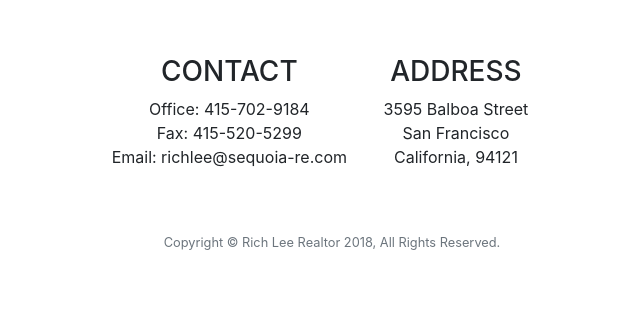
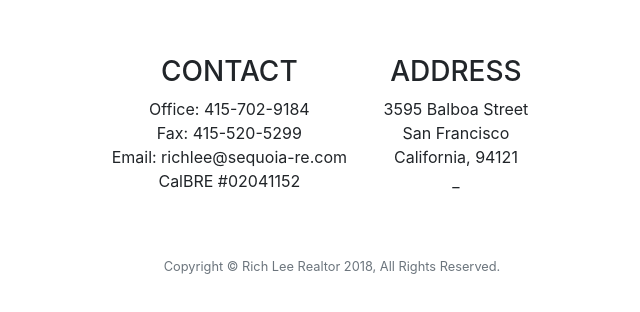
Before and after one commit to PatHay/richleewebsite, a website with bundled scripts: page index.html in a window 1280 px wide. Shown: the part 3435-3747 px from the top of the page, without its empty margins (308-948 px from the left). Built offline with nearby package versions, Linux system fonts and the light colour scheme.

Commit message:
added additional contact info

```diff
--- a/index.html
+++ b/index.html
@@ -147,13 +147,15 @@
             <h3>CONTACT</h3>
             <p>Office: 415-702-9184<br>
             Fax:  415-520-5299<br>
-            Email: richlee@sequoia-re.com</p>
+            Email: richlee@sequoia-re.com<br>
+            CalBRE #02041152</p>
         </li>
         <li class="list-inline-item contact">
             <h3>ADDRESS</h3>
             <p>3595 Balboa Street<br>
             San Francisco<br>
-          California, 94121</p>
+          California, 94121<br>
+        _</p>
         </li>
         <!-- <li class="list-inline-item">
           <a class="social-link rounded-circle text-white mr-3" href="#">
```
